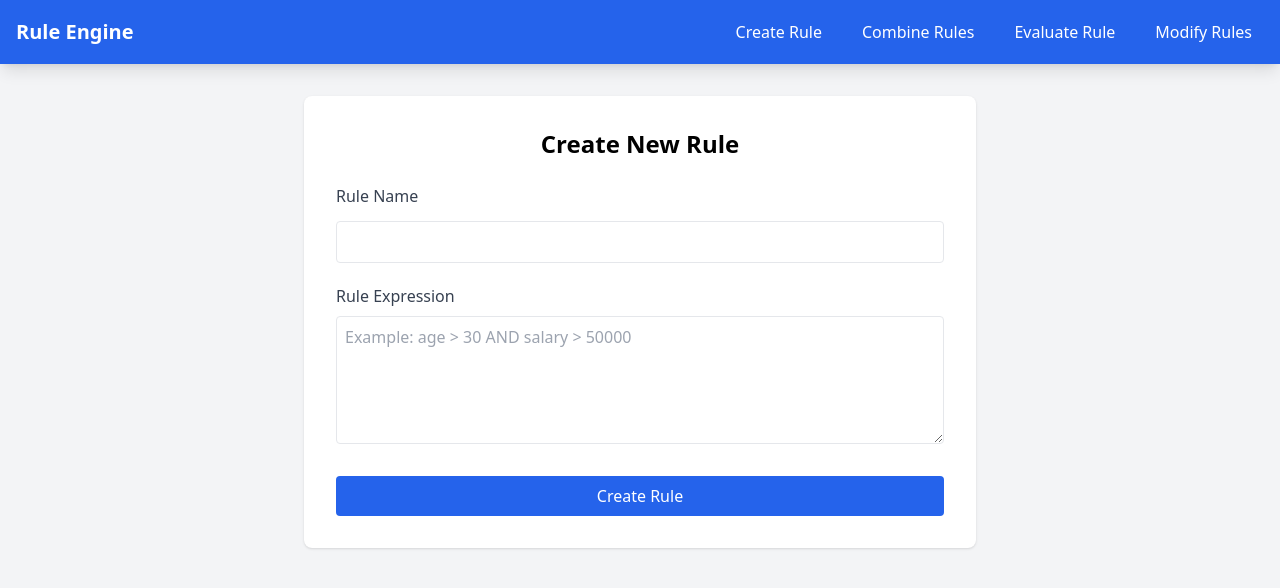
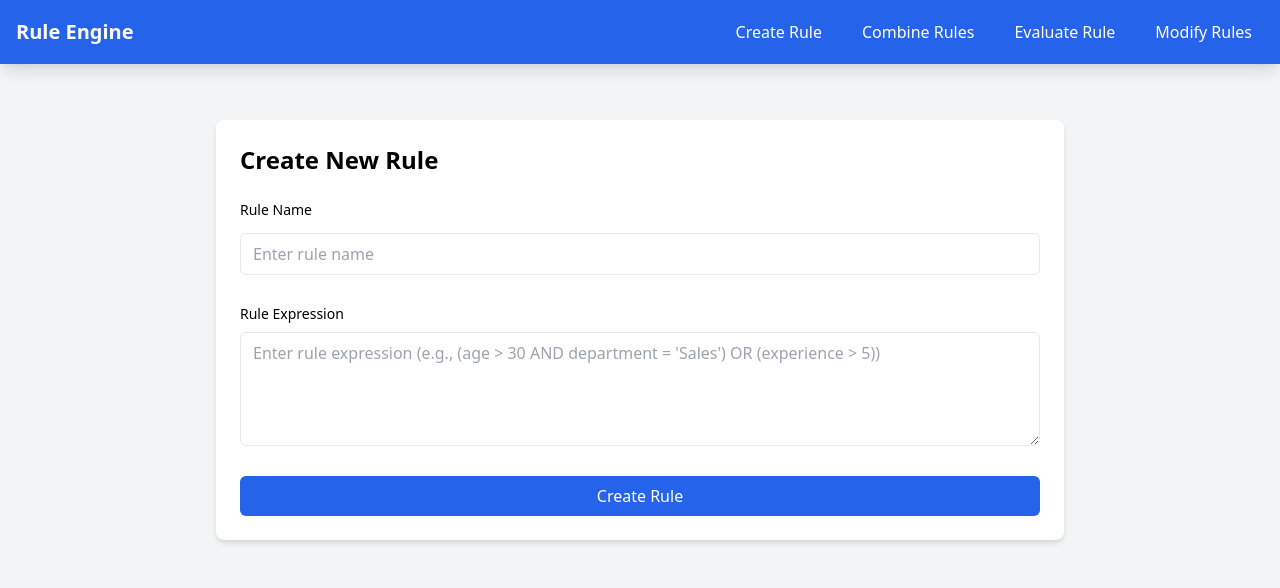
Before and after one commit to sandesh300/Rule-Engine-React, a React (Create React App) app: page /create in a window 1280 px wide. Shown: the top 588 px of the page. Built offline with nearby package versions, Linux system fonts and the light colour scheme.

Commit message:
update the create rule

```diff
--- a/src/components/CreateRule.js
+++ b/src/components/CreateRule.js
@@ -1,59 +1,155 @@
 import React, { useState } from 'react';
-import axios from 'axios';
 import { toast } from 'react-toastify';
+import { AlertCircle, CheckCircle2 } from 'lucide-react';
 
-const CreateRule = () => {
-  const [ruleName, setRuleName] = useState('');
-  const [ruleString, setRuleString] = useState('');
+const CreateRulePage = () => {
+  const [formData, setFormData] = useState({
+    ruleName: '',
+    ruleString: '',
+  });
+  const [isSubmitting, setIsSubmitting] = useState(false);
+  const [validationError, setValidationError] = useState('');
+
+  const validateRule = (rule) => {
+    if (!rule) return false;
+
+    // Check for balanced parentheses
+    let balance = 0;
+    for (const char of rule) {
+      if (char === '(') balance++;
+      if (char === ')') balance--;
+      if (balance < 0) return false;
+    }
+    if (balance !== 0) return false;
+
+    // Check for required operators
+    if (!rule.includes('AND') && !rule.includes('OR')) return false;
+
+    // Check for comparison operators
+    if (!rule.includes('>') && !rule.includes('<') && !rule.includes('=')) return false;
+
+    // Basic attribute validation
+    const validAttributes = ['age', 'department', 'salary', 'experience'];
+    const hasValidAttribute = validAttributes.some(attr => rule.includes(attr));
+    if (!hasValidAttribute) return false;
+
+    return true;
+  };
+
+  const handleInputChange = (e) => {
+    const { name, value } = e.target;
+    setFormData(prev => ({
+      ...prev,
+      [name]: value
+    }));
+    setValidationError('');
+  };
 
   const handleSubmit = async (e) => {
     e.preventDefault();
+    setValidationError('');
+
+    // Validate inputs
+    if (!formData.ruleName.trim()) {
+      setValidationError('Rule name is required');
+      return;
+    }
+
+    if (!validateRule(formData.ruleString)) {
+      setValidationError('Invalid rule format. Please check the syntax and try again.');
+      return;
+    }
+
+    setIsSubmitting(true);
+
     try {
-      const response = await axios.post('http://localhost:8080/api/rules/create', {
-        ruleName,
-        ruleString
+      const response = await fetch('http://localhost:8080/api/rules/create', {
+        method: 'POST',
+        headers: {
+          'Content-Type': 'application/json',
+        },
+        body: JSON.stringify(formData),
       });
-      toast.success('Rule created successfully!');
-      setRuleName('');
-      setRuleString('');
+
+      const data = await response.json();
+
+      if (!response.ok) {
+        throw new Error(data.error || 'Failed to create rule');
+      }
+
+      toast.success('Rule created successfully!', {
+        icon: <CheckCircle2 className="text-green-500" />,
+      });
+
+      // Reset form
+      setFormData({
+        ruleName: '',
+        ruleString: '',
+      });
     } catch (error) {
-      toast.error('Failed to create rule: ' + error.message);
+      toast.error(error.message, {
+        icon: <AlertCircle className="text-red-500" />,
+      });
+    } finally {
+      setIsSubmitting(false);
     }
   };
 
   return (
-    <div className="max-w-2xl mx-auto bg-white p-8 rounded-lg shadow">
-      <h2 className="text-2xl font-bold mb-6">Create New Rule</h2>
-      <form onSubmit={handleSubmit}>
-        <div className="mb-4">
-          <label className="block text-gray-700 mb-2">Rule Name</label>
+    <div className="max-w-4xl mx-auto p-6">
+      <div className="bg-white rounded-lg shadow-md p-6">
+        <h1 className="text-2xl font-bold mb-6">Create New Rule</h1>
+
+        {validationError && (
+          <div className="bg-red-50 border border-red-200 text-red-600 rounded-lg p-4 mb-4 flex items-center space-x-2">
+            <AlertCircle className="h-4 w-4" />
+            <span>{validationError}</span>
+          </div>
+        )}
+
+        <form onSubmit={handleSubmit} className="space-y-6">
+          <div>
+            <label className="block text-sm font-medium mb-2">
+              Rule Name
+            </label>
             <input
               type="text"
-            value={ruleName}
-            onChange={(e) => setRuleName(e.target.value)}
-            className="w-full p-2 border rounded"
-            required
+              name="ruleName"
+              value={formData.ruleName}
+              onChange={handleInputChange}
+              className="w-full px-3 py-2 border rounded-md"
+              placeholder="Enter rule name"
             />
           </div>
-        <div className="mb-4">
-          <label className="block text-gray-700 mb-2">Rule Expression</label>
+
+          <div>
+            <label className="block text-sm font-medium mb-2">
+              Rule Expression
+            </label>
             <textarea
-            value={ruleString}
-            onChange={(e) => setRuleString(e.target.value)}
-            className="w-full p-2 border rounded h-32"
-            placeholder="Example: age > 30 AND salary > 50000"
-            required
+              name="ruleString"
+              value={formData.ruleString}
+              onChange={handleInputChange}
+              rows={4}
+              className="w-full px-3 py-2 border rounded-md"
+              placeholder="Enter rule expression (e.g., (age > 30 AND department = 'Sales') OR (experience > 5))"
             />
           </div>
+
           <button
             type="submit"
-          className="bg-blue-600 text-white px-4 py-2 rounded hover:bg-blue-700"
+            disabled={isSubmitting}
+            className={`w-full py-2 px-4 rounded-md text-white font-medium
+              ${isSubmitting
+                ? 'bg-blue-400 cursor-not-allowed'
+                : 'bg-blue-600 hover:bg-blue-700'}`}
           >
-          Create Rule
+            {isSubmitting ? 'Creating Rule...' : 'Create Rule'}
           </button>
         </form>
+      </div>
     </div>
   );
 };
 
-export default CreateRule;
+export default CreateRulePage;
```
Lines whose indentation alone changed are shown as unchanged.
